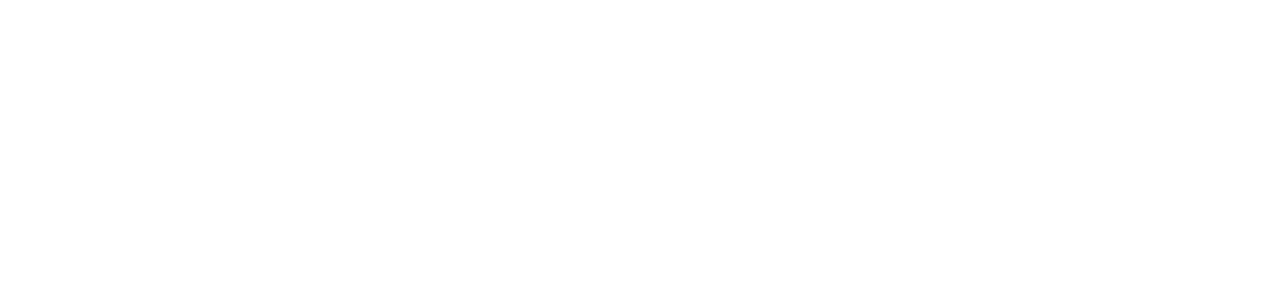
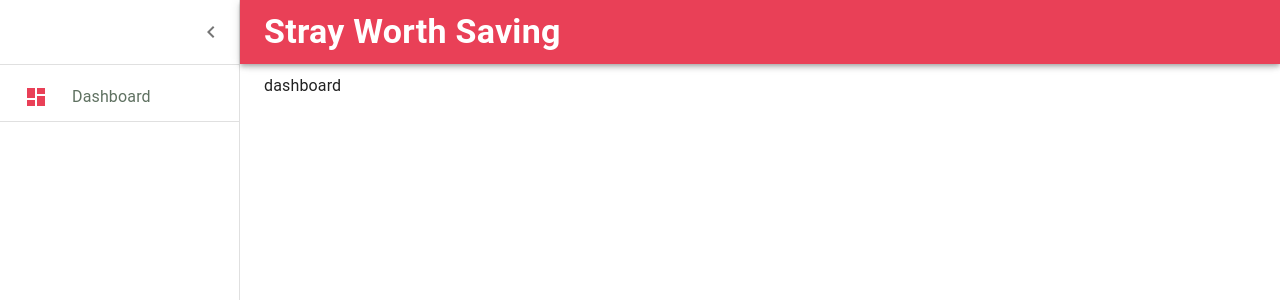
Before and after one commit to DropitupQwerty/reskyut-web-react, a React (Create React App) app: page /dashboard in a window 1280 px wide. Before the commit this address had no page. Shown: the top 300 px of the page. Built offline with nearby package versions, Linux system fonts and the light colour scheme.

Commit message:
Add Components for shelter Admin and DashBoard Page

```diff
--- a/package.json
+++ b/package.json
@@ -5,6 +5,7 @@
   "dependencies": {
     "@emotion/react": "^11.9.3",
     "@emotion/styled": "^11.9.3",
+    "@mui/icons-material": "^5.8.4",
     "@mui/material": "^5.9.0",
     "@testing-library/jest-dom": "^5.16.4",
     "@testing-library/react": "^13.3.0",
--- a/src/App.js
+++ b/src/App.js
@@ -4,6 +4,7 @@
 
 //pages
 import SignIn from './sign-in';
+import Dashboard from './pages/dashboard';
 
 import { BrowserRouter as Router, Routes, Route } from 'react-router-dom';
 
@@ -13,6 +14,7 @@
       <Router>
         <Routes>
           <Route path="/" element={<SignIn />}></Route>
+          <Route path="/dashboard" element={<Dashboard />}></Route>
         </Routes>
       </Router>
     </ThemeProvider>
--- /dev/null
+++ b/src/components/shelterAdminLayout.js
@@ -0,0 +1,196 @@
+import * as React from 'react';
+import { Link, useNavigate } from 'react-router-dom';
+import { styled, useTheme } from '@mui/material/styles';
+import {
+  Box,
+  Toolbar,
+  List,
+  CssBaseline,
+  Typography,
+  Divider,
+  IconButton,
+  ListItem,
+  ListItemIcon,
+  ListItemText,
+  Tooltip,
+  Avatar,
+  Menu,
+  MenuItem,
+} from '@mui/material';
+import MuiAppBar from '@mui/material/AppBar';
+import MuiDrawer from '@mui/material/Drawer';
+
+import MenuIcon from '@mui/icons-material/Menu';
+import ChevronLeftIcon from '@mui/icons-material/ChevronLeft';
+import ChevronRightIcon from '@mui/icons-material/ChevronRight';
+import DashboardIcon from '@mui/icons-material/Dashboard';
+import ApartmentIcon from '@mui/icons-material/Apartment';
+import LaptopChromebookIcon from '@mui/icons-material/LaptopChromebook';
+import PersonIcon from '@mui/icons-material/Person';
+import SupervisedUserCircleIcon from '@mui/icons-material/SupervisedUserCircle';
+import PeopleIcon from '@mui/icons-material/People';
+import AccountCircleIcon from '@mui/icons-material/AccountCircle';
+
+const drawerWidth = 240;
+
+const openedMixin = (theme) => ({
+  width: drawerWidth,
+  transition: theme.transitions.create('width', {
+    easing: theme.transitions.easing.sharp,
+    duration: theme.transitions.duration.enteringScreen,
+  }),
+  overflowX: 'hidden',
+});
+
+const closedMixin = (theme) => ({
+  transition: theme.transitions.create('width', {
+    easing: theme.transitions.easing.sharp,
+    duration: theme.transitions.duration.leavingScreen,
+  }),
+  overflowX: 'hidden',
+  width: `calc(${theme.spacing(7)} + 1px)`,
+  [theme.breakpoints.up('sm')]: {
+    width: `calc(${theme.spacing(8)} + 1px)`,
+  },
+});
+
+const DrawerHeader = styled('div')(({ theme }) => ({
+  display: 'flex',
+  alignItems: 'center',
+  justifyContent: 'flex-end',
+  padding: theme.spacing(0, 1),
+  // necessary for content to be below app bar
+  ...theme.mixins.toolbar,
+}));
+
+const AppBar = styled(MuiAppBar, {
+  shouldForwardProp: (prop) => prop !== 'open',
+})(({ theme, open }) => ({
+  zIndex: theme.zIndex.drawer + 1,
+  transition: theme.transitions.create(['width', 'margin'], {
+    easing: theme.transitions.easing.sharp,
+    duration: theme.transitions.duration.leavingScreen,
+  }),
+  ...(open && {
+    marginLeft: drawerWidth,
+    width: `calc(100% - ${drawerWidth}px)`,
+    transition: theme.transitions.create(['width', 'margin'], {
+      easing: theme.transitions.easing.sharp,
+      duration: theme.transitions.duration.enteringScreen,
+    }),
+  }),
+}));
+
+const Drawer = styled(MuiDrawer, {
+  shouldForwardProp: (prop) => prop !== 'open',
+})(({ theme, open }) => ({
+  width: drawerWidth,
+  flexShrink: 0,
+  whiteSpace: 'nowrap',
+  boxSizing: 'border-box',
+  ...(open && {
+    ...openedMixin(theme),
+    '& .MuiDrawer-paper': openedMixin(theme),
+  }),
+  ...(!open && {
+    ...closedMixin(theme),
+    '& .MuiDrawer-paper': closedMixin(theme),
+  }),
+}));
+
+const settings = ['Account', 'Logout'];
+
+export default function AdminLayoutmd({ children }) {
+  let navigate = useNavigate();
+  const theme = useTheme();
+  const [open, setOpen] = React.useState(true);
+  const [anchorElUser, setAnchorElUser] = React.useState(null);
+
+  const handleDrawerOpen = () => {
+    setOpen(true);
+  };
+
+  const handleDrawerClose = () => {
+    setOpen(false);
+  };
+
+  const handleOpenUserMenu = (event) => {
+    setAnchorElUser(event.currentTarget);
+  };
+
+  const handleCloseUserMenu = (e) => {
+    setAnchorElUser(null);
+  };
+
+  return (
+    <Box sx={{ display: 'flex' }}>
+      <CssBaseline />
+      <AppBar position="fixed" open={open}>
+        <Toolbar sx={{ display: 'flex', justifyContent: 'space-between' }}>
+          <Box sx={{ display: 'flex', alignItems: 'center' }}>
+            <IconButton
+              color="inherit"
+              aria-label="open drawer"
+              onClick={handleDrawerOpen}
+              edge="start"
+              sx={{
+                marginRight: 5,
+                ...(open && { display: 'none' }),
+              }}
+            >
+              <MenuIcon />
+            </IconButton>
+            <Typography variant="h4" sx={{ fontWeight: '600' }}>
+              {'Stray Worth Saving'}
+            </Typography>
+          </Box>
+        </Toolbar>
+      </AppBar>
+      <Drawer variant="permanent" open={open}>
+        <DrawerHeader>
+          <IconButton onClick={handleDrawerClose}>
+            {theme.direction === 'rtl' ? (
+              <ChevronRightIcon />
+            ) : (
+              <ChevronLeftIcon />
+            )}
+          </IconButton>
+        </DrawerHeader>
+        <Divider />
+        <List sx={{ flexGrow: 1 }}>
+          <ListItem
+            button
+            sx={{
+              color: '#5f7161',
+              minHeight: 48,
+              justifyContent: open ? 'initial' : 'center',
+              px: 3,
+            }}
+            component={Link}
+            to="/Dashboard"
+            selected={window.location.pathname.includes('/Dashboard')}
+          >
+            <ListItemIcon
+              sx={{
+                minWidth: 0,
+                mr: open ? 3 : 'auto',
+                justifyContent: 'center',
+              }}
+            >
+              <DashboardIcon color="primary" />
+            </ListItemIcon>
+            <ListItemText
+              primary="Dashboard  "
+              sx={{ opacity: open ? 1 : 0 }}
+            />
+          </ListItem>
+
+          <Divider />
+        </List>
+      </Drawer>
+      <Box component="main" sx={{ flexGrow: 1, p: 3, marginTop: '50px' }}>
+        {children}
+      </Box>
+    </Box>
+  );
+}
--- /dev/null
+++ b/src/pages/dashboard.js
@@ -0,0 +1,10 @@
+import React from 'react';
+import ShelterAdminLayout from '../components/shelterAdminLayout';
+
+export default function dashboard() {
+  return (
+    <ShelterAdminLayout>
+      <div>dashboard</div>
+    </ShelterAdminLayout>
+  );
+}
```
Also changed, not shown: 1 other file (tests, documents, lock files or other folders).
